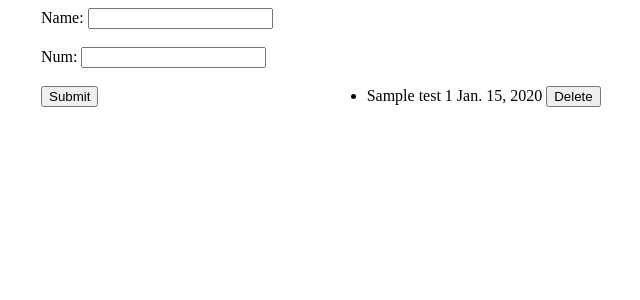
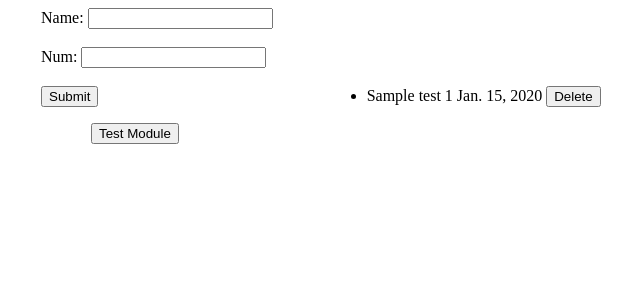
Before and after one commit to vik-ma/Price-Performance-Scraper, a Django app: page /price_fetcher/test_list/ in a window 1280 px wide. Shown: the top 300 px of the page, without its empty margins (283-923 px from the left). Run offline with Django 4.2, Linux system fonts and the light colour scheme; tables that the repository leaves empty hold one stand-in row (values such as "Sample post").

Commit message:
Moved prj_fetcher module and added imported it to views

```diff
--- a/app/backend/prj_fetcher.py
+++ b/app/backend/price_fetcher/prj_fetcher.py
@@ -601,6 +601,9 @@ def test_benchmark_price_score(product_list=[]):
     for item in sorted_benchmark_price_list:
         print(item)
 
+def test_django():
+    return (1, "TWO", 3.0, "FOUR", 5)
+
 # test_local_html_page()
 # print(import_benchmark_json("GPU"))
 # test_benchmark_price_score()
--- a/app/backend/price_fetcher/templates/price_fetcher/test_list.html
+++ b/app/backend/price_fetcher/templates/price_fetcher/test_list.html
@@ -39,6 +39,12 @@
                 {% endfor %}
             </ul>
         </div>
+        <div style="display:inline-block;margin-left:50px;">
+            <form action="{% url 'test_module_return' %}" method="post" style="display:inline-block;">
+                {% csrf_token %}
+                <input type="submit" value="Test Module"><br />
+            </form>
+        </div>
     </div>
 </body>
 </html>
--- a/app/backend/price_fetcher/urls.py
+++ b/app/backend/price_fetcher/urls.py
@@ -5,4 +5,5 @@ urlpatterns = [
     path('test_list/', views.list_test_items),
     path('insert_test/', views.insert_test_item, name='insert_test_item'),
     path('delete_test/<int:test_id>/', views.delete_test_item, name='delete_test_item'),
+    path('test_module_return/', views.test_module_return, name='test_module_return')
 ]
--- a/app/backend/price_fetcher/views.py
+++ b/app/backend/price_fetcher/views.py
@@ -1,6 +1,7 @@
 from django.shortcuts import render, redirect
 from django.http import HttpResponse, HttpRequest
 from .models import Test
+from . import prj_fetcher as pf
 import datetime
 
 # Create your views here.
@@ -27,3 +28,8 @@ def delete_test_item(request, test_id):
     test_to_delete.delete()
 
     return redirect('/price_fetcher/test_list')
+
+def test_module_return(request:HttpRequest):
+    module_test = pf.test_django()
+    response = f"<h1>{' '.join(map(str, module_test))}</h1>"
+    return HttpResponse(response)
```
